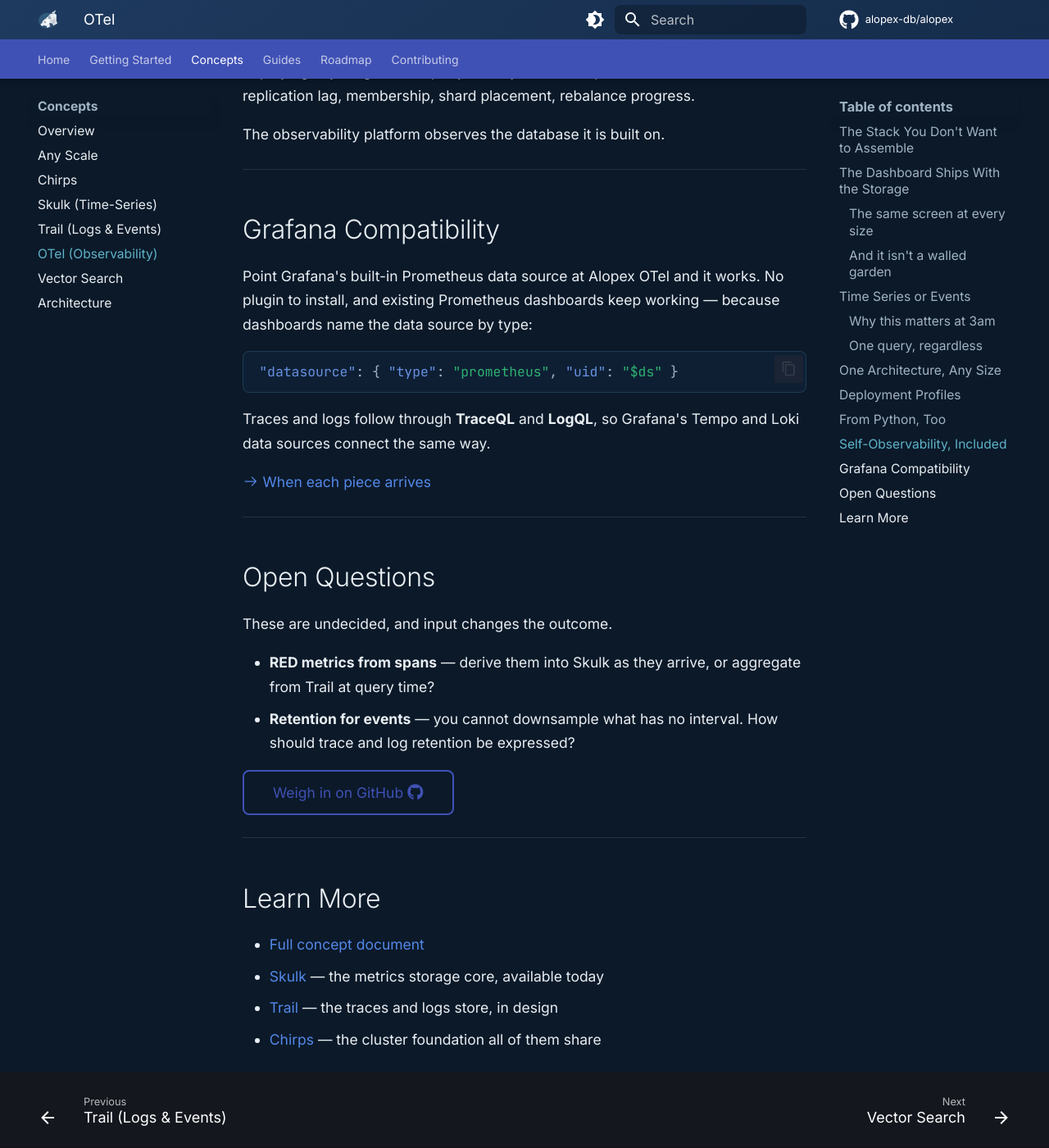
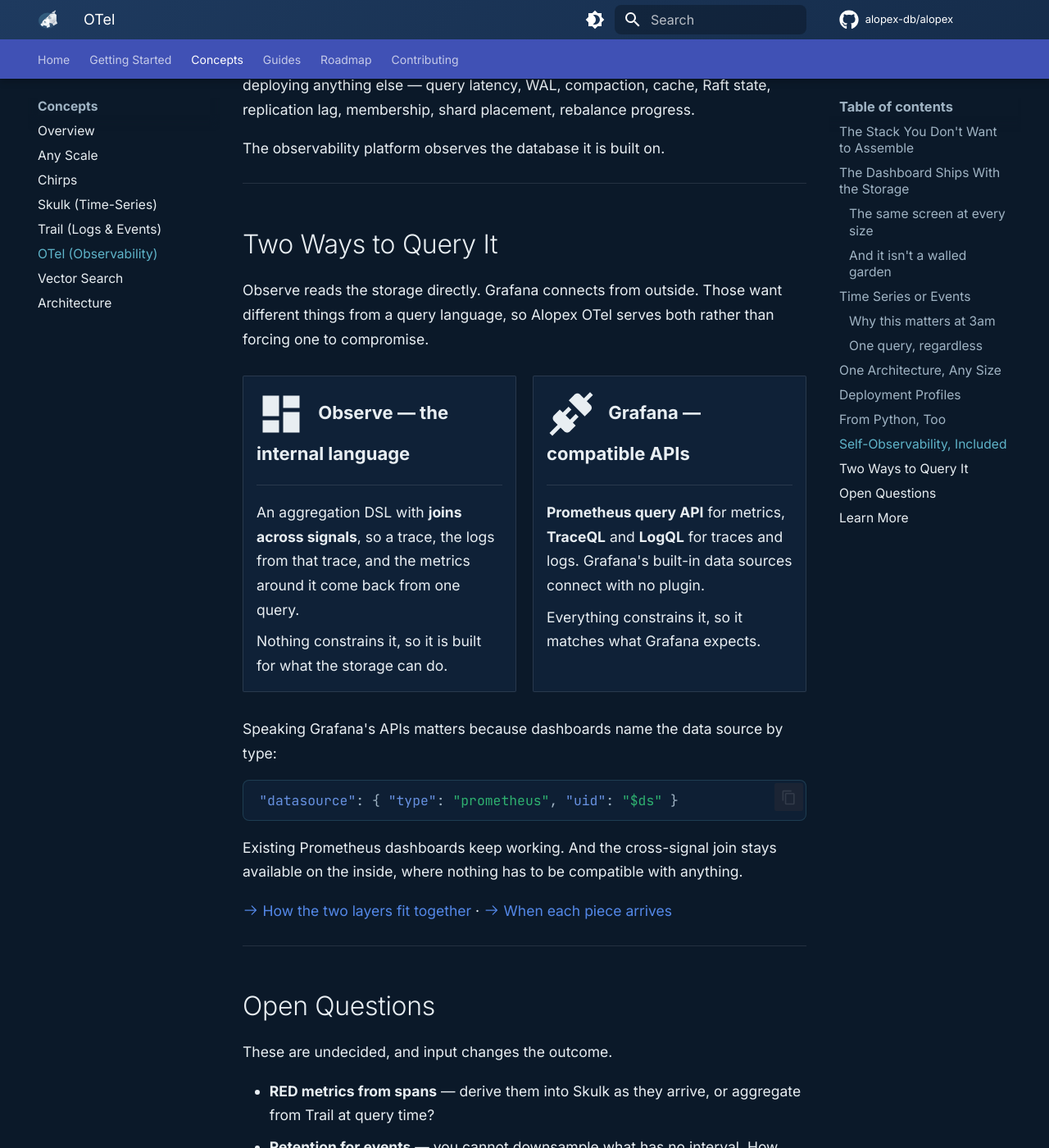
Before and after one commit to alopex-db/alopex-db.github.io, an MkDocs documentation site: the page built from docs/concepts/otel.md, in a window 1280 px wide and 1400 px high, scrolled down 7109 px. Shown: the whole window at 82% size. Built offline with MkDocs 1.6.1 and Material for MkDocs 9.7.7, drawn with Linux system fonts in a browser that asks for light colours; comment, search, counter and statistics services are not loaded; some of the changed text lies outside the part shown.

Commit message:
docs(site): OTel にクエリ層の論点を追加し、「純 Rust」を価値の表現へ改める
Trail から「なぜ内部言語と互換 API を分けるか」の説明を削った際、OTel 側に
その論点を移していなかった。両方を持つのは OTel の話である。

otel.md:
- 「Grafana Compatibility」を「Two Ways to Query It」へ再構成。Observe が
  使う内部言語（Signal 横断 JOIN を持つ集計 DSL）と、Grafana 向けの互換 API
  を 2 枚のカードで対比する
- 「One query, regardless」の SQL 例が内部言語であることを明示
- 「And it isn't a walled garden」の重複を解消し、新節へ誘導

「純 Rust」は手段であって価値ではない。読者にとっての価値は「ビルドで
詰まらない」ことなので、そう書き換える。

skulk.md:
- 「3.7 MB, pure Rust, no C toolchain」→「組み込めるほど小さく、cargo が
  動くところならどこでもビルドできる」
- 「zero C dependencies」→「musl / Windows / arm へのクロスコンパイルが
  cargo build --target で済む」

roadmap.md:
- v0.4 の記述を skulk-v0-4 spec に合わせる。PromQL/SQL-TS のパーサーは
  ファミリー共通のパーサー基盤を再利用し、事前ビルド成果物として配布、
  feature ゲートでコアから分離する

mkdocs build --strict 通過。

Co-Authored-By: Claude Opus 5 (1M context) <noreply@anthropic.com>

````diff
--- a/docs/concepts/otel.md
+++ b/docs/concepts/otel.md
@@ -102,10 +102,8 @@ thing.
 
 ### And it isn't a walled garden
 
-Bundling a dashboard doesn't mean locking you into it. Alopex OTel speaks the
-**Prometheus query API**, so Grafana's built-in Prometheus data source connects
-to it directly — no plugin to install, and existing Prometheus dashboards work
-unchanged. See [Grafana compatibility](#grafana-compatibility) for what that requires.
+Bundling a dashboard doesn't mean locking you into it — Grafana connects to the
+same data. See [Two ways to query it](#two-ways-to-query-it).
 
 ---
 
@@ -186,8 +184,11 @@ LEFT JOIN otel.metrics m
 WHERE t.status = 'ERROR';
 ```
 
-Traces and Logs both live in Trail, so most of that join never crosses a
-storage boundary.
+Splitting the storage doesn't split the query. Traces and Logs both live in
+Trail, so most of that join never crosses a storage boundary anyway.
+
+This is the internal language — the one Observe uses, unconstrained by
+anyone else's format. [Grafana gets its own](#two-ways-to-query-it).
 
 ---
 
@@ -289,19 +290,46 @@ The observability platform observes the database it is built on.
 
 ---
 
-## Grafana Compatibility
+## Two Ways to Query It
 
-Point Grafana's built-in Prometheus data source at Alopex OTel and it works.
-No plugin to install, and existing Prometheus dashboards keep working —
-because dashboards name the data source by type:
+Observe reads the storage directly. Grafana connects from outside. Those want
+different things from a query language, so Alopex OTel serves both rather than
+forcing one to compromise.
+
+<div class="grid cards" markdown>
+
+-   :material-view-dashboard:{ .lg .middle } **Observe — the internal language**
+
+    ---
+
+    An aggregation DSL with **joins across signals**, so a trace, the logs from
+    that trace, and the metrics around it come back from one query.
+
+    Nothing constrains it, so it is built for what the storage can do.
+
+-   :material-connection:{ .lg .middle } **Grafana — compatible APIs**
+
+    ---
+
+    **Prometheus query API** for metrics, **TraceQL** and **LogQL** for traces
+    and logs. Grafana's built-in data sources connect with no plugin.
+
+    Everything constrains it, so it matches what Grafana expects.
+
+</div>
+
+Speaking Grafana's APIs matters because dashboards name the data source by
+type:
 
 ```json
 "datasource": { "type": "prometheus", "uid": "$ds" }
 ```
 
-Traces and logs follow through **TraceQL** and **LogQL**, so Grafana's Tempo
-and Loki data sources connect the same way.
+Existing Prometheus dashboards keep working. And the cross-signal join stays
+available on the inside, where nothing has to be compatible with anything.
 
+[:octicons-arrow-right-24: How the two layers fit together](trail.md#two-query-surfaces-not-one)
+·
 [:octicons-arrow-right-24: When each piece arrives](../roadmap.md)
 
 ---
````
Also changed, not shown: docs/concepts/skulk.md (+5 -3 lines), docs/getting-started/skulk.md (+2 -3 lines), docs/roadmap.md (+1 -1 lines).
